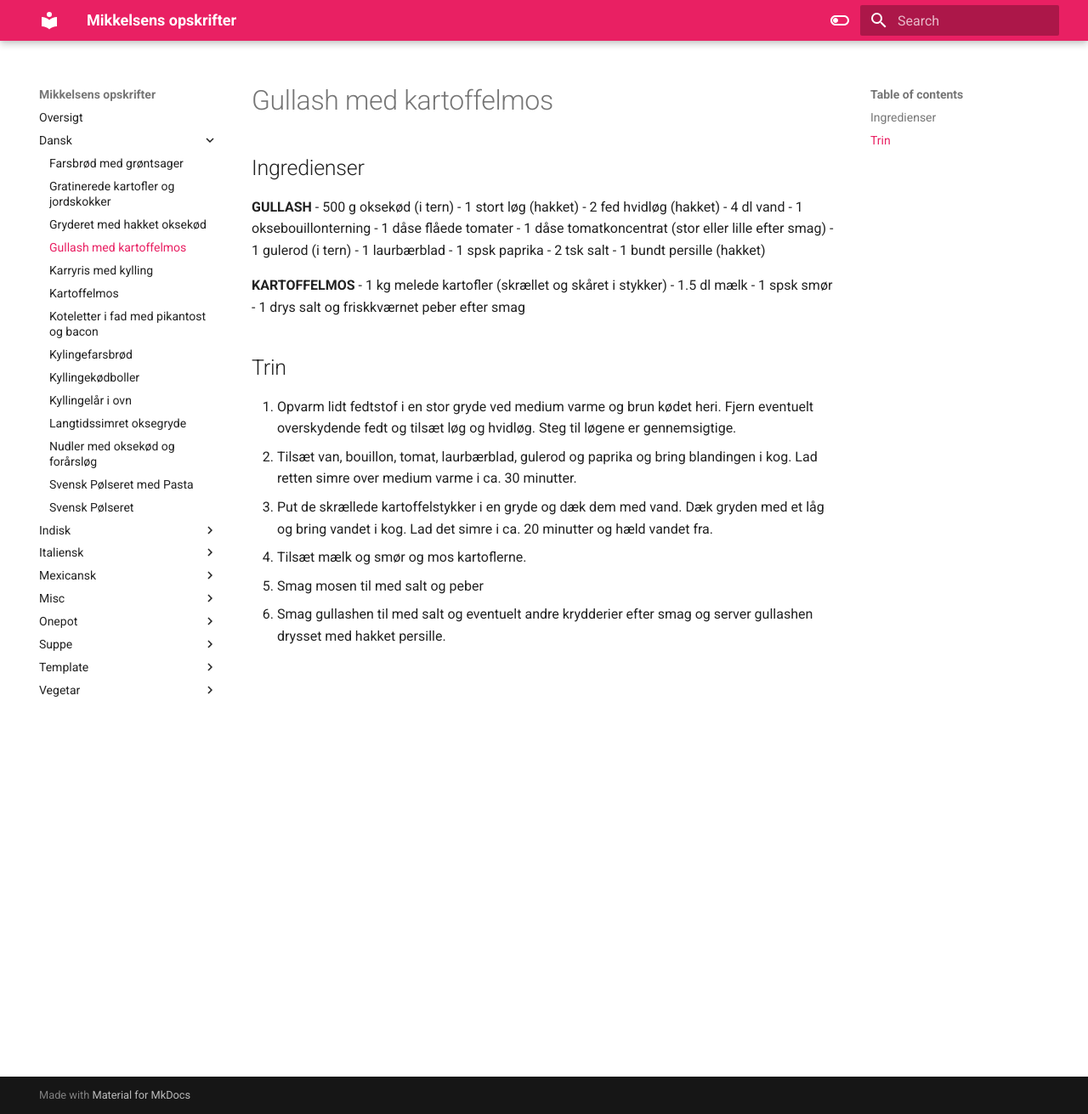
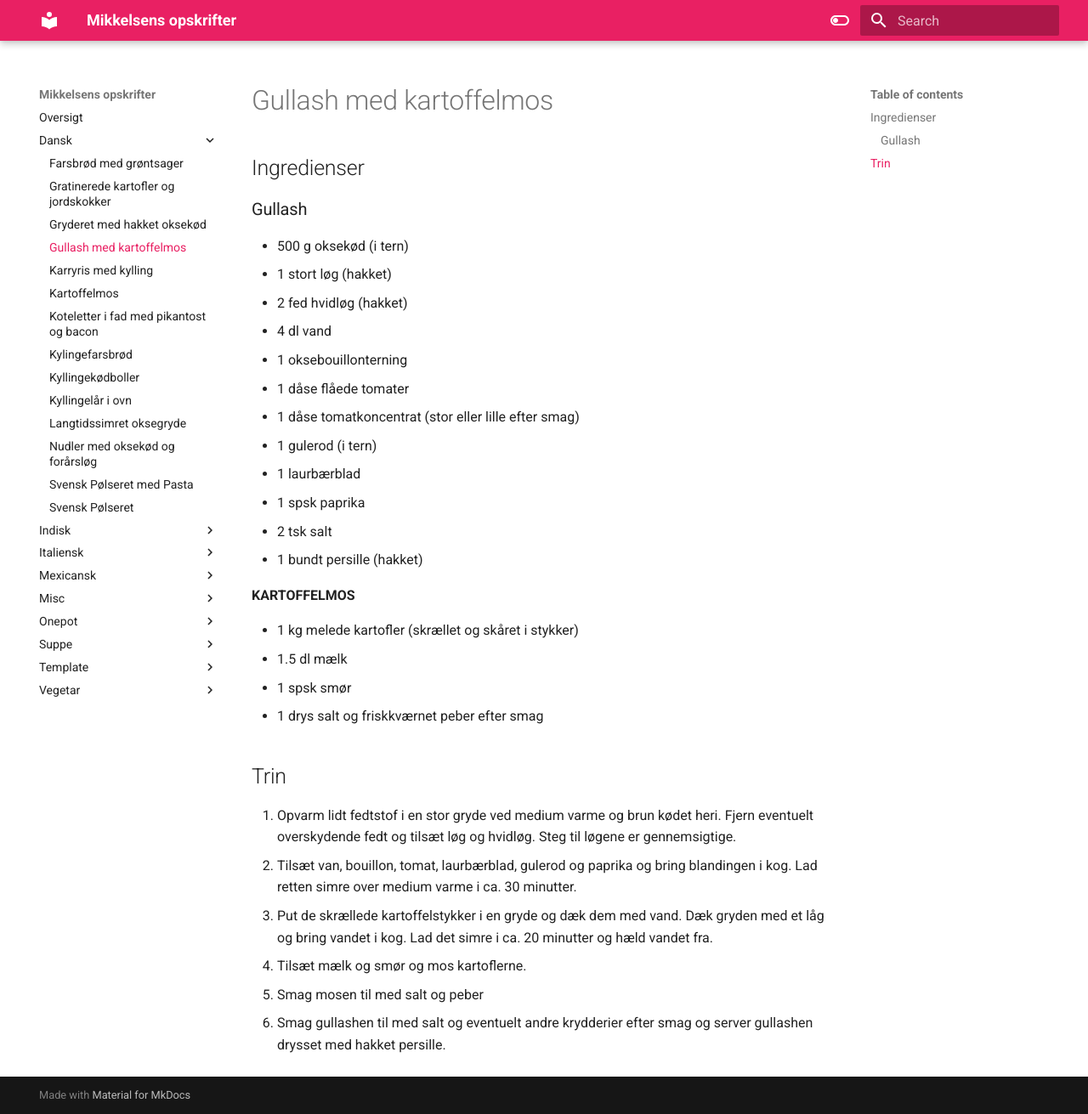
Before and after one commit to madsyde/Opskrifter, an MkDocs documentation site: the page built from docs/Dansk/Gullash med kartoffelmos.md, in a window 1280 px wide and 1311 px high. Shown: the whole window at 85% size. Built offline with MkDocs 1.6.1 and Material for MkDocs 9.7.7, drawn with Linux system fonts in a browser that asks for light colours.

Commit message:
Update Gullash med kartoffelmos.md

```diff
--- a/docs/Dansk/Gullash med kartoffelmos.md
+++ b/docs/Dansk/Gullash med kartoffelmos.md
@@ -1,7 +1,7 @@
 # Gullash med kartoffelmos
 
 ## Ingredienser
-**GULLASH**
+### Gullash
 - 500 g oksekød (i tern)
 - 1 stort løg (hakket)
 - 2 fed hvidløg (hakket)
@@ -16,6 +16,7 @@
 - 1 bundt persille (hakket)
 
 **KARTOFFELMOS**
+
 - 1 kg melede kartofler (skrællet og skåret i stykker)
 - 1.5 dl mælk
 - 1 spsk smør
```
